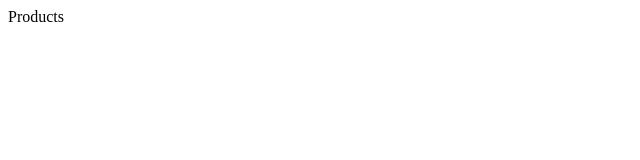
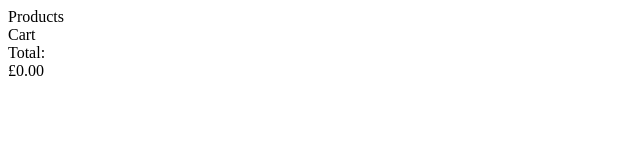
Before and after one commit to rwalle61/shopping-cart-kata, a Next.js app: page / in a window 1280 px wide. Shown: the top 160 px of the page, without its empty margins (0-640 px from the left). Built offline with nearby package versions, Linux system fonts and the light colour scheme.

Commit message:
test, feat: show default headings

```diff
--- a/src/pages/index.tsx
+++ b/src/pages/index.tsx
@@ -1,3 +1,10 @@
-const Home = (): JSX.Element => <div>Products</div>;
+const Home = (): JSX.Element => (
+  <div>
+    <div>Products</div>
+    <div>Cart</div>
+    <div>Total:</div>
+    <div>£0.00</div>
+  </div>
+);
 
 export default Home;
```
Also changed, not shown: 1 other file (tests, documents, lock files or other folders).
